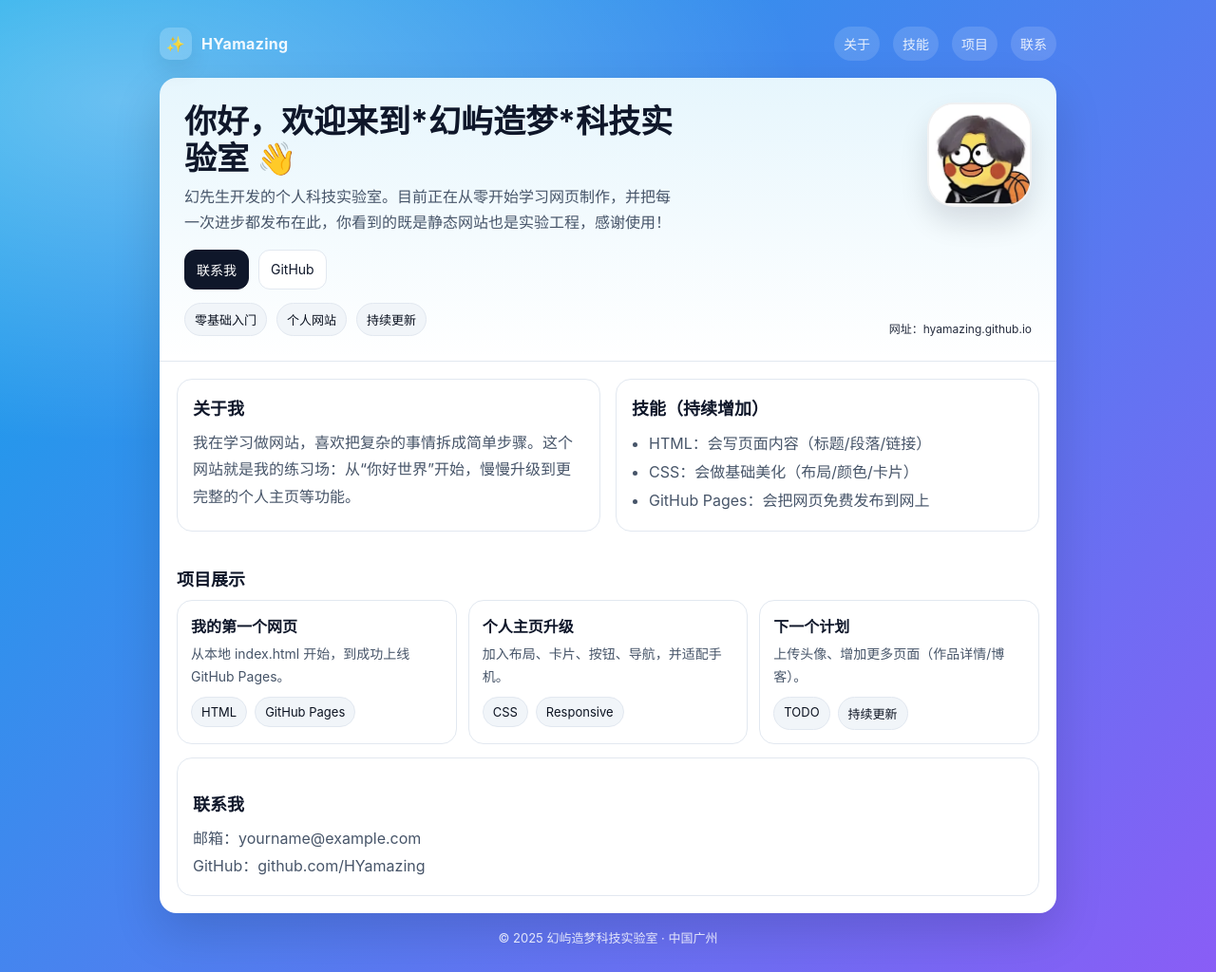
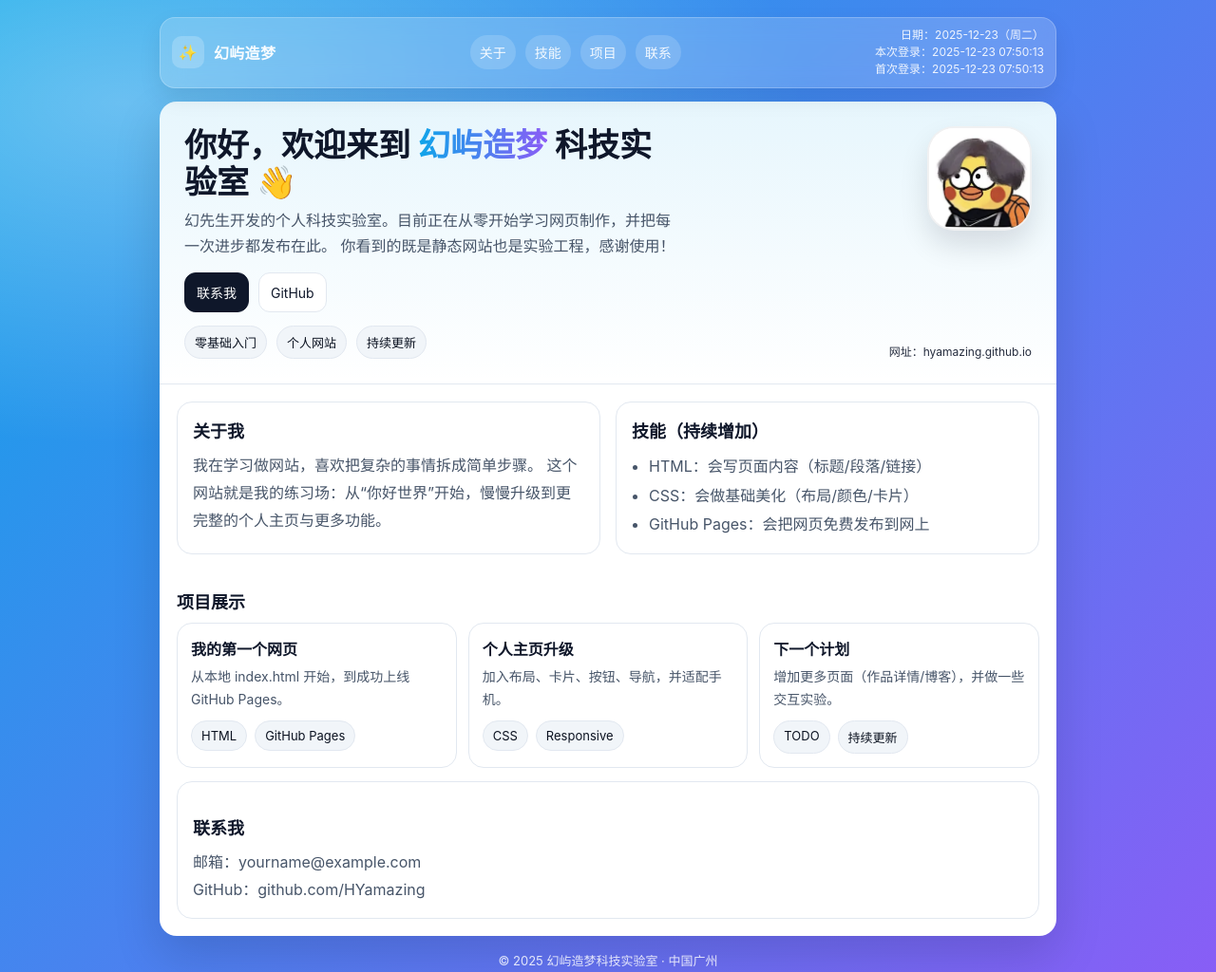
Before and after one commit to HYamazing/HYamazing.github.io, a plain HTML site: page index.html in a window 1280 px wide. Shown: the top 1024 px of the page at 95% size. Drawn offline with Linux system fonts and the light colour scheme.

Commit message:
Add files via upload

```diff
--- a/index.html
+++ b/index.html
@@ -2,71 +2,131 @@
 <html lang="zh-CN">
 <head>
   <meta charset="UTF-8" />
+  <!-- 让手机端按设备宽度显示（自适应的关键） -->
   <meta name="viewport" content="width=device-width, initial-scale=1.0" />
-  <title>“幻屿造梦”个人科技实验室</title>
+  <title>幻屿造梦｜个人科技实验室</title>
+
   <style>
+    /* =========================
+       1) 全局主题变量（改配色最方便）
+       ========================= */
     :root{
-      --bg1:#0ea5e9;
-      --bg2:#8b5cf6;
-      --card:#ffffff;
-      --text:#0f172a;
-      --muted:#475569;
-      --line:#e2e8f0;
+      --bg1:#0ea5e9;     /* 背景渐变色1 */
+      --bg2:#8b5cf6;     /* 背景渐变色2 */
+      --card:#ffffff;    /* 卡片背景 */
+      --text:#0f172a;    /* 主文字颜色 */
+      --muted:#475569;   /* 次要文字颜色 */
+      --line:#e2e8f0;    /* 边框/分割线颜色 */
       --shadow: 0 20px 50px rgba(2, 6, 23, .15);
       --radius:18px;
     }
-    *{box-sizing:border-box;}
+
+    *{ box-sizing:border-box; }
+
     body{
       margin:0;
       font-family: -apple-system, BlinkMacSystemFont, "Segoe UI", "Microsoft YaHei", Arial, sans-serif;
       color:var(--text);
-      background: radial-gradient(1200px 600px at 10% 10%, rgba(255,255,255,.35), transparent 60%),
-                  linear-gradient(135deg, var(--bg1), var(--bg2));
+
+      /* 背景：上面一层光晕 + 底部渐变 */
+      background:
+        radial-gradient(1200px 600px at 10% 10%, rgba(255,255,255,.35), transparent 60%),
+        linear-gradient(135deg, var(--bg1), var(--bg2));
       min-height:100vh;
     }
-    a{color:inherit; text-decoration:none;}
+
+    /* 平滑滚动：点击“关于/技能”等锚点时，滑过去而不是瞬间跳 */
+    html{ scroll-behavior: smooth; }
+
+    a{ color:inherit; text-decoration:none; }
+
     .wrap{
       max-width: 980px;
       margin: 0 auto;
-      padding: 28px 18px 60px;
+      padding: 18px 18px 60px; /* 顶部稍微留一点空间，给吸顶导航呼吸 */
     }
+
+    /* =========================
+       2) 顶部导航（吸顶 + 磨砂）
+       ========================= */
     .topbar{
+      position: sticky;     /* 吸顶的关键 */
+      top: 12px;            /* 距离顶部 12px */
+      z-index: 50;
+
       display:flex;
       justify-content:space-between;
       align-items:center;
       gap:12px;
-      color:rgba(255,255,255,.92);
-      margin-bottom:18px;
+
+      padding: 10px 12px;
+      border-radius: 16px;
+
+      /* 磨砂效果：半透明背景 + 模糊 */
+      background: rgba(255,255,255,.18);
+      backdrop-filter: blur(12px);
+      -webkit-backdrop-filter: blur(12px);
+
+      border: 1px solid rgba(255,255,255,.22);
+      box-shadow: 0 10px 25px rgba(0,0,0,.08);
+
+      color: rgba(255,255,255,.95);
+      margin-bottom: 14px;
     }
+
     .brand{
-      display:flex; align-items:center; gap:10px;
+      display:flex;
+      align-items:center;
+      gap:10px;
       font-weight:700;
       letter-spacing:.3px;
+      white-space:nowrap;
     }
+
     .brand-badge{
       width:34px; height:34px; border-radius:10px;
-      background: rgba(255,255,255,.18);
+      background: rgba(255,255,255,.20);
       display:grid; place-items:center;
-      box-shadow: 0 10px 25px rgba(0,0,0,.08);
     }
+
+    /* 顶部时间信息（日期/登录时间） */
+    .top-meta{
+      display:flex;
+      flex-direction:column;
+      gap:2px;
+      text-align:right;
+      font-size:12px;
+      opacity:.95;
+      line-height:1.35;
+    }
+    @media (max-width: 820px){
+      .top-meta{ display:none; } /* 手机上先隐藏时间信息，避免顶栏太挤（想显示也可以取消） */
+    }
+
     .nav{
-      display:flex; gap:14px; flex-wrap:wrap;
+      display:flex;
+      gap:10px;
+      flex-wrap:wrap;
       font-size:14px;
-      opacity:.95;
+      opacity:.98;
     }
     .nav a{
       padding:8px 10px;
       border-radius: 999px;
-      background: rgba(255,255,255,.14);
+      background: rgba(255,255,255,.16);
     }
-    .nav a:hover{ background: rgba(255,255,255,.22); }
+    .nav a:hover{ background: rgba(255,255,255,.24); }
 
+    /* =========================
+       3) 主卡片与各模块
+       ========================= */
     .card{
       background: var(--card);
       border-radius: var(--radius);
       box-shadow: var(--shadow);
       overflow:hidden;
     }
+
     .hero{
       display:grid;
       grid-template-columns: 1.2fr .8fr;
@@ -78,17 +138,28 @@
     @media (max-width: 820px){
       .hero{ grid-template-columns: 1fr; }
     }
+
     .hero-left h1{
       margin: 0 0 8px;
       font-size: 34px;
       line-height: 1.15;
     }
+
+    /* 把“幻屿造梦”做成渐变文字（更有品牌感） */
+    .hero-left h1 strong{
+      background: linear-gradient(90deg, #0ea5e9, #8b5cf6);
+      -webkit-background-clip: text;
+      background-clip: text;
+      color: transparent;
+    }
+
     .tagline{
       margin: 0 0 14px;
       color: var(--muted);
       font-size: 16px;
       line-height: 1.7;
     }
+
     .pill-row{ display:flex; flex-wrap:wrap; gap:10px; margin: 14px 0 0; }
     .pill{
       font-size:13px;
@@ -109,6 +180,7 @@
     @media (max-width: 820px){
       .hero-right{ align-items:flex-start; }
     }
+
     .avatar{
       width: 110px; height: 110px;
       border-radius: 28px;
@@ -117,6 +189,7 @@
       box-shadow: 0 16px 30px rgba(2,6,23,.12);
       background:#fff;
     }
+
     .btns{ display:flex; gap:10px; flex-wrap:wrap; }
     .btn{
       display:inline-flex;
@@ -146,6 +219,7 @@
     @media (max-width: 820px){
       .grid{ grid-template-columns: 1fr; }
     }
+
     .section{
       border: 1px solid var(--line);
       border-radius: 16px;
@@ -164,13 +238,9 @@
       line-height: 1.9;
     }
 
-    .projects{
-      padding: 0 18px 18px;
-    }
-    .projects h2{
-      margin: 18px 0 10px;
-      font-size: 18px;
-    }
+    .projects{ padding: 0 18px 18px; }
+    .projects h2{ margin: 18px 0 10px; font-size: 18px; }
+
     .cards{
       display:grid;
       grid-template-columns: repeat(3, 1fr);
@@ -182,6 +252,7 @@
     @media (max-width: 560px){
       .cards{ grid-template-columns: 1fr; }
     }
+
     .proj{
       border: 1px solid var(--line);
       border-radius: 16px;
@@ -193,19 +264,15 @@
       transform: translateY(-2px);
       box-shadow: 0 14px 35px rgba(2,6,23,.10);
     }
-    .proj .title{
-      font-weight: 700;
-      margin: 0 0 6px;
-    }
+    .proj .title{ font-weight: 700; margin: 0 0 6px; }
     .proj .desc{
       margin: 0 0 10px;
       color: var(--muted);
       line-height: 1.7;
       font-size: 14px;
     }
-    .proj .meta{
-      display:flex; gap:8px; flex-wrap:wrap;
-    }
+    .proj .meta{ display:flex; gap:8px; flex-wrap:wrap; }
+
     .footer{
       text-align:center;
       color: rgba(255,255,255,.88);
@@ -213,38 +280,53 @@
       margin-top: 16px;
       opacity:.95;
     }
-    .tiny{
-      font-size:12px;
-      opacity:.9;
-    }
+    .tiny{ font-size:12px; opacity:.9; }
+
+    /* =========================
+       4) 锚点偏移：防止吸顶导航挡住标题
+       说明：页面滚到 #about 时，往下让一点空间
+       ========================= */
+    section{ scroll-margin-top: 90px; }
+    .projects{ scroll-margin-top: 90px; }
   </style>
 </head>
 
 <body>
   <div class="wrap">
+
+    <!-- 顶部：品牌 + 导航 + 日期/登录信息 -->
     <div class="topbar">
       <div class="brand">
         <div class="brand-badge">✨</div>
-        <div>HYamazing</div>
+        <div>幻屿造梦</div>
       </div>
+
       <div class="nav">
         <a href="#about">关于</a>
         <a href="#skills">技能</a>
         <a href="#projects">项目</a>
         <a href="#contact">联系</a>
       </div>
+
+      <!-- 顶部时间信息（电脑端显示；手机端默认隐藏，见 CSS @media） -->
+      <div class="top-meta">
+        <div>日期：<span id="today">-</span></div>
+        <div>本次登录：<span id="loginTime">-</span></div>
+        <div>首次登录：<span id="firstTime">-</span></div>
+      </div>
     </div>
 
     <div class="card">
       <div class="hero">
         <div class="hero-left">
-          <h1>你好，欢迎来到*幻屿造梦*科技实验室 👋</h1>
+          <h1>你好，欢迎来到 <strong>幻屿造梦</strong> 科技实验室 👋</h1>
+
           <p class="tagline">
-            幻先生开发的个人科技实验室。目前正在从零开始学习网页制作，并把每一次进步都发布在此，你看到的既是静态网站也是实验工程，感谢使用！
+            幻先生开发的个人科技实验室。目前正在从零开始学习网页制作，并把每一次进步都发布在此。
+            你看到的既是静态网站也是实验工程，感谢使用！
           </p>
 
           <div class="btns">
-            <!-- 把下面的链接改成你的真实信息 -->
             <a class="btn primary" href="#contact">联系我</a>
             <a class="btn" href="https://github.com/HYamazing" target="_blank" rel="noopener">GitHub</a>
           </div>
@@ -257,8 +339,8 @@
         </div>
 
         <div class="hero-right">
-          <!-- 头像：你可以把 src 换成你自己的图片链接（后面我也能教你把图片上传到仓库） -->
-          <img class="avatar" src="avatar.jpg" alt="头像" />
+          <!-- 重要：你仓库里是 avatar.png，所以这里用 avatar.png -->
+          <img class="avatar" src="avatar.png" alt="头像" />
           <div class="tiny">网址：hyamazing.github.io</div>
         </div>
       </div>
@@ -267,7 +349,8 @@
         <section class="section" id="about">
           <h2>关于我</h2>
           <p>
-            我在学习做网站，喜欢把复杂的事情拆成简单步骤。这个网站就是我的练习场：从“你好世界”开始，慢慢升级到更完整的个人主页等功能。
+            我在学习做网站，喜欢把复杂的事情拆成简单步骤。
+            这个网站就是我的练习场：从“你好世界”开始，慢慢升级到更完整的个人主页与更多功能。
           </p>
         </section>
 
@@ -283,6 +366,7 @@
 
       <div class="projects" id="projects">
         <h2>项目展示</h2>
+
         <div class="cards">
           <div class="proj">
             <div class="title">我的第一个网页</div>
@@ -302,7 +386,7 @@
 
           <div class="proj">
             <div class="title">下一个计划</div>
-            <p class="desc">上传头像、增加更多页面（作品详情/博客）。</p>
+            <p class="desc">增加更多页面（作品详情/博客），并做一些交互实验。</p>
             <div class="meta">
               <span class="pill">TODO</span><span class="pill">持续更新</span>
             </div>
@@ -312,6 +396,7 @@
         <section class="section" id="contact" style="margin-top:14px;">
           <h2>联系我</h2>
           <p>
+            <!-- 这里建议改成你真实邮箱 -->
             邮箱：<a href="mailto:yourname@example.com">yourname@example.com</a><br/>
             GitHub：<a href="https://github.com/HYamazing" target="_blank" rel="noopener">github.com/HYamazing</a>
           </p>
@@ -325,7 +410,56 @@
   </div>
 
   <script>
-    // 自动更新年份（可留可删）
+    /* ======================================================
+       顶部日期/登录时间逻辑说明（零基础版）
+       - 当前日期：每次打开页面都会显示今天日期 + 星期
+       - 本次登录时间：就是“你这次打开页面的时间”
+       - 首次登录时间：第一次打开这个网站时记录在本设备（localStorage）里，
+                     以后再打开也会显示第一次的时间（像“本机首次访问记录”）
+       ====================================================== */
+
+    // 把日期格式化成 "YYYY-MM-DD HH:mm:ss"
+    function pad(n){ return n < 10 ? "0" + n : "" + n; }
+
+    function formatDateTime(d){
+      const yyyy = d.getFullYear();
+      const mm = pad(d.getMonth() + 1);
+      const dd = pad(d.getDate());
+      const hh = pad(d.getHours());
+      const mi = pad(d.getMinutes());
+      const ss = pad(d.getSeconds());
+      return `${yyyy}-${mm}-${dd} ${hh}:${mi}:${ss}`;
+    }
+
+    function formatToday(d){
+      const week = ["日","一","二","三","四","五","六"];
+      const yyyy = d.getFullYear();
+      const mm = pad(d.getMonth() + 1);
+      const dd = pad(d.getDate());
+      return `${yyyy}-${mm}-${dd}（周${week[d.getDay()]}）`;
+    }
+
+    // 1) 当前日期
+    const now = new Date();
+    document.getElementById("today").textContent = formatToday(now);
+
+    // 2) 本次登录时间（本次打开页面的时间）
+    document.getElementById("loginTime").textContent = formatDateTime(now);
+
+    // 3) 首次登录时间（本设备首次访问）
+    const KEY = "hyamazing_first_visit_time";
+    const first = localStorage.getItem(KEY);
+
+    if(!first){
+      // 如果没有记录，就把这次时间保存为“首次登录时间”
+      localStorage.setItem(KEY, now.toISOString());
+      document.getElementById("firstTime").textContent = formatDateTime(now);
+    }else{
+      // 之前有记录，就把记录显示出来
+      document.getElementById("firstTime").textContent = formatDateTime(new Date(first));
+    }
+
+    // 4) 页脚年份自动更新
     document.getElementById("y").textContent = new Date().getFullYear();
   </script>
 </body>
```
